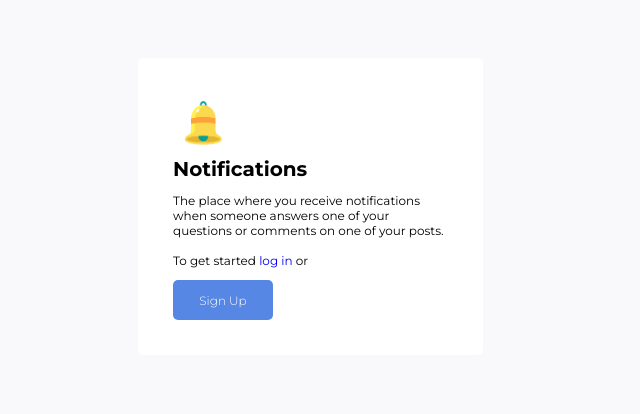
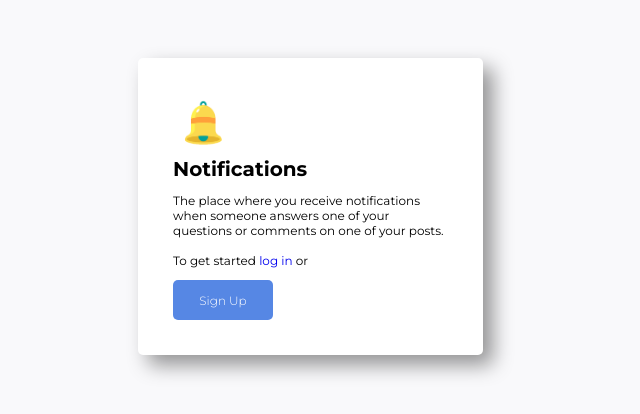
Before and after one commit to Jennimar17/Notifications-Widget, a plain HTML site: page index.html in a window 1280 px wide. Shown: the whole page, without its empty margins (220-860 px from the left). Drawn offline with Linux system fonts and the light colour scheme.

Commit message:
agregue una sobra re flashera al div principal

```diff
--- a/style.css
+++ b/style.css
@@ -14,6 +14,7 @@ body {
     display: inline-block;
     margin-left: 350px;
     margin-top: 50px;
+    box-shadow: 10px 10px 20px 0px rgba(0, 0, 0, 0.41);
 }
 
 .rectangle img {
```
Also changed, not shown: index.html (+3 -0 lines).
